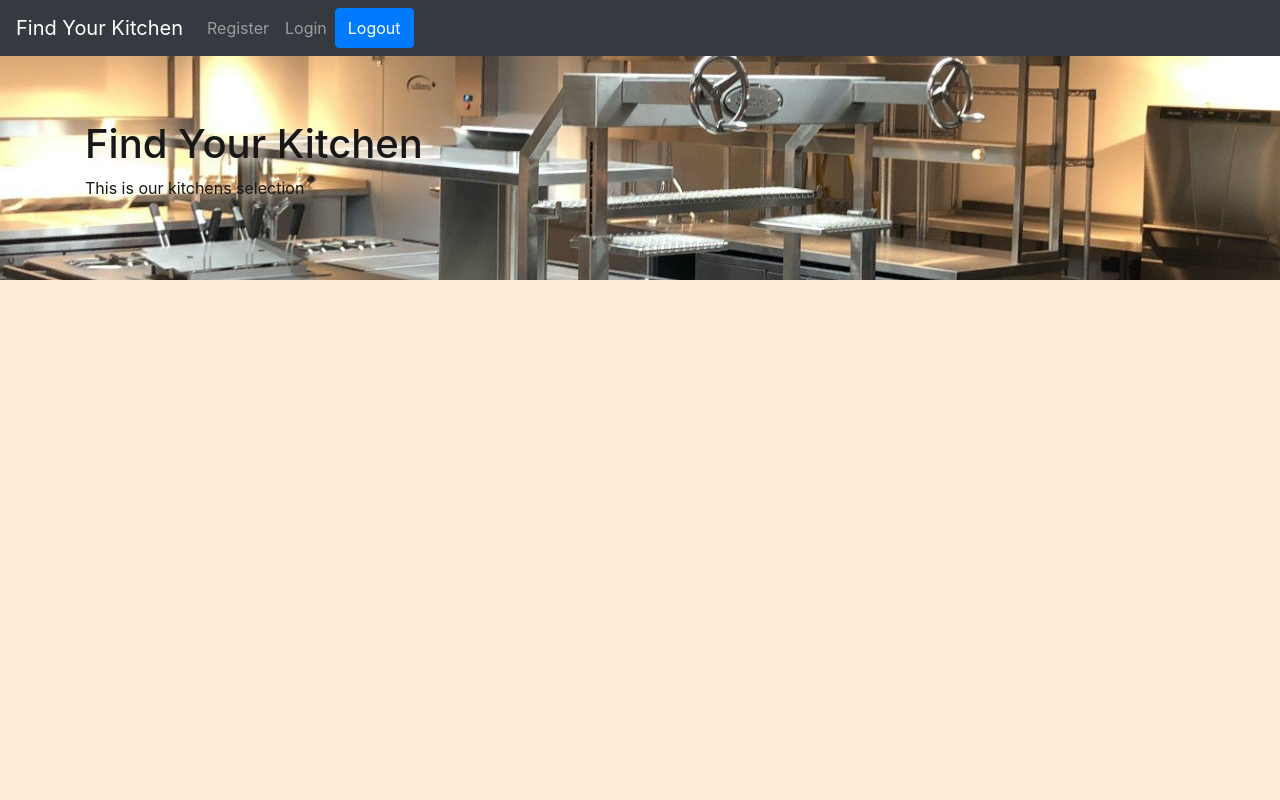
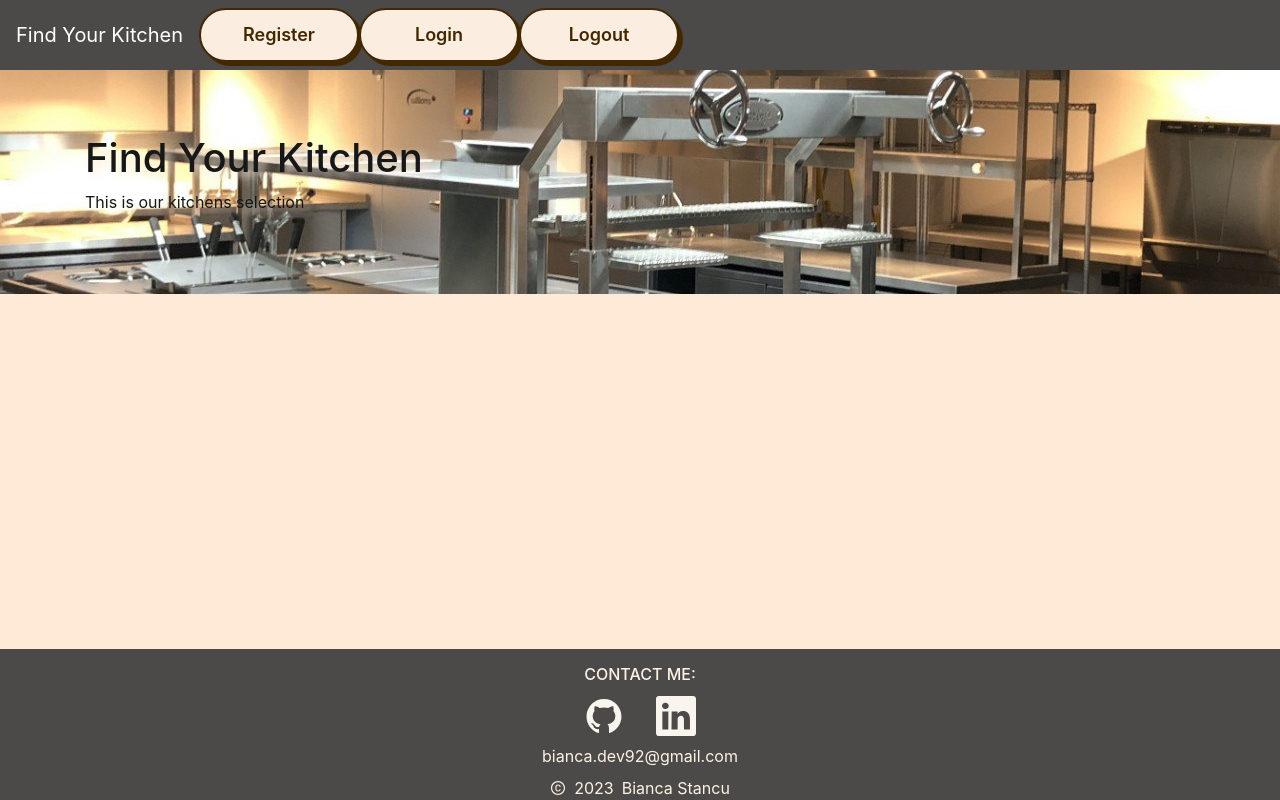
Before and after one commit to iachiru/CS-Frontend, a React (Create React App) app: page / in a window 1280 px wide. Built offline with nearby package versions, Linux system fonts and the light colour scheme; no server answers.

Commit message:
added footer, made register and login into modals. Kitchen upload images does not seem to work, need to look into

```diff
--- a/package.json
+++ b/package.json
@@ -13,14 +13,16 @@
     "react": "^18.2.0",
     "react-bootstrap": "^1.6.6",
     "react-dom": "^18.2.0",
+    "react-icons": "^4.9.0",
     "react-redux": "^8.0.5",
     "react-router-dom": "^6.8.0",
-    "react-scripts": "5.0.1",
+    "react-scripts": "^5.0.1",
     "react-toastify": "^9.1.1",
     "redux": "^4.2.1",
     "redux-persist": "^6.0.0",
     "redux-persist-transform-encrypt": "^4.0.0",
-    "web-vitals": "^2.1.4"
+    "web-vitals": "^2.1.4",
+    "webpack": "^5.86.0"
   },
   "scripts": {
     "start": "react-scripts start",
--- a/src/App.js
+++ b/src/App.js
@@ -7,11 +7,12 @@ import { ToastContainer } from "react-toastify";
 import "react-toastify/dist/ReactToastify.css";
 import Profile from "./users/Profile";
 import HomePage from "./pages/HomePage";
-
 import AdditionalInfo from "./users/AdditionalInfo";
+import Footer from "./components/Footer";
 
 function App() {
   return (
+    <div className="App">
       <BrowserRouter>
         <NavbarComponent />
         <Routes>
@@ -22,7 +23,9 @@ function App() {
           <Route element={<HomePage />} path="/" />
         </Routes>
         <ToastContainer />
+        <Footer />
       </BrowserRouter>
+    </div>
   );
 }
 
--- /dev/null
+++ b/src/components/Footer.jsx
@@ -0,0 +1,30 @@
+import { AiFillGithub, AiOutlineCopyrightCircle } from "react-icons/ai";
+import { BsLinkedin } from "react-icons/bs";
+
+const Footer = () => {
+  return (
+    <div className="footer d-flex flex-column align-items-center mt-auto">
+      <h6 className="mt-3">CONTACT ME:</h6>
+      <div className="d-flex mb-1">
+        <a href="https://github.com/iachiru">
+          <div className="m-1 mx-3">
+            <AiFillGithub size={40} className="footer-icon" />
+          </div>
+        </a>
+        <a href="https://www.linkedin.com/in/biancastancu/">
+          <div className="m-1 mx-3">
+            <BsLinkedin size={40} className="footer-icon" />
+          </div>
+        </a>
+      </div>
+      <p className="mb-0">bianca.dev92@gmail.com</p>
+      <div className="d-flex align-items-center mt-2">
+        <AiOutlineCopyrightCircle />
+        <span className="mx-2">2023</span>
+        <p className="mb-0">Bianca Stancu</p>
+      </div>
+    </div>
+  );
+};
+
+export default Footer;
--- a/src/components/NavbarComponent.jsx
+++ b/src/components/NavbarComponent.jsx
@@ -3,6 +3,8 @@ import { Button, Nav } from "react-bootstrap";
 import { Link } from "react-router-dom";
 import { useDispatch } from "react-redux";
 import { logout } from "../redux/actions";
+import RegisterModal from "../users/RegisterModal";
+import LoginModal from "../users/LoginModal";
 
 const NavbarComponent = () => {
   const dispatch = useDispatch();
@@ -12,17 +14,14 @@ const NavbarComponent = () => {
 
   return (
     <>
-      <Navbar bg="dark" variant="dark" className="navBar">
+      <Navbar variant="dark" className="navBar">
         <Navbar.Brand href="/home">Find Your Kitchen</Navbar.Brand>
         <Nav className="mr-auto">
-          <Link to="/register">
-            <div className={"nav-link"}>Register</div>{" "}
-          </Link>
-          <Link to="/login">
-            {" "}
-            <div className={"nav-link"}>Login</div>
-          </Link>
-          <Button onClick={signOut}>Logout</Button>
+          <RegisterModal />
+          <LoginModal />
+          <Button className="kitchen-card-button" onClick={signOut}>
+            Logout
+          </Button>
         </Nav>
       </Navbar>
     </>
--- a/src/index.css
+++ b/src/index.css
@@ -13,8 +13,15 @@ code {
     monospace;
 }
 
+.App {
+  display: flex;
+  flex-direction: column;
+  min-height: 100vh;
+}
+
 .navBar {
-  background-color: #171717ff;
+  color: #fef2e6;
+  background-color: #4b4a48ff;
 }
 
 /* kitchen CSS */
@@ -122,3 +129,12 @@ code {
   width: 30%;
   height: 100%;
 }
+
+.footer {
+  background-color: #4b4a48ff;
+  color: #fef2e6;
+}
+
+.footer-icon {
+  color: #f9f4edff;
+}
--- /dev/null
+++ b/src/users/LoginModal.jsx
@@ -0,0 +1,91 @@
+import React, { useState } from "react";
+import { Button, Form, Modal } from "react-bootstrap";
+import { useDispatch, useSelector } from "react-redux";
+import { useNavigate } from "react-router-dom";
+import { logInUser } from "../redux/actions";
+
+function LoginModal() {
+  const [show, setShow] = useState(false);
+
+  const handleClose = () => setShow(false);
+  const handleShow = () => setShow(true);
+
+  const dispatch = useDispatch();
+  const navigate = useNavigate();
+  const [formData, setFormData] = useState({
+    email: "",
+    password: "",
+    address: "",
+    companyName: "",
+    companyAddress: "",
+    companyType: "",
+    hostType: "",
+  });
+
+  const { email, password, address, companyName, companyAddress, companyType } =
+    formData;
+  const user = useSelector((state) => state.users.user);
+
+  const onSubmit = (e) => {
+    e.preventDefault();
+    dispatch(logInUser(formData));
+    if (
+      user &&
+      (!user.address ||
+        !user.companyName ||
+        !user.companyAddress ||
+        !user.companyType) //not fully working
+    ) {
+      navigate("/additional-info");
+    } else {
+      navigate("/profile");
+    }
+  };
+
+  return (
+    <>
+      <Button className="kitchen-card-button" onClick={handleShow}>
+        Login
+      </Button>
+      <Modal show={show} onHide={handleClose}>
+        <Modal.Header closeButton>
+          <Modal.Title>Login</Modal.Title>
+        </Modal.Header>
+        <Modal.Body>
+          <Form onSubmit={onSubmit}>
+            <Form.Group className="mb-3" controlId="formBasicEmail">
+              <Form.Label>Email address</Form.Label>
+              <Form.Control
+                type="email"
+                placeholder="Enter email"
+                value={email}
+                onChange={(e) =>
+                  setFormData({ ...formData, email: e.target.value })
+                }
+              />
+            </Form.Group>
+
+            <Form.Group className="mb-3" controlId="formBasicPassword">
+              <Form.Label>Password</Form.Label>
+              <Form.Control
+                type="password"
+                placeholder="Password"
+                value={password}
+                onChange={(e) =>
+                  setFormData({ ...formData, password: e.target.value })
+                }
+              />
+            </Form.Group>
+
+            <Button className="kitchen-card-button" type="submit">
+              Submit
+            </Button>
+          </Form>
+        </Modal.Body>
+        <Modal.Footer></Modal.Footer>
+      </Modal>
+    </>
+  );
+}
+
+export default LoginModal;
--- /dev/null
+++ b/src/users/RegisterModal.jsx
@@ -0,0 +1,133 @@
+import React, { useState } from "react";
+import { Button, Form, Modal } from "react-bootstrap";
+import { useDispatch } from "react-redux";
+import { useNavigate } from "react-router-dom";
+import { registerUser } from "../redux/actions";
+import { toast } from "react-toastify";
+
+function RegisterModal() {
+  const [show, setShow] = useState(false);
+
+  const handleClose = () => setShow(false);
+  const handleShow = () => setShow(true);
+
+  const [formData, setFormData] = useState({
+    name: "",
+    password: "",
+    password2: "",
+    email: "",
+    host: false,
+  });
+  const [error, setError] = useState("");
+  //const [isHost, setIsHost] = useState(false)
+  const navigate = useNavigate();
+  const dispatch = useDispatch();
+  const { name, email, password, password2 } = formData;
+
+  const onSubmit = (e) => {
+    e.preventDefault();
+
+    if (!formData.name || !formData.password || !formData.email) {
+      return setError("Please complete all fields");
+    }
+    if (password !== password2) {
+      return setError("Passwords do not match");
+    }
+    setError("");
+    dispatch(registerUser(formData));
+    navigate("/login");
+  };
+
+  return (
+    <>
+      <Button className="kitchen-card-button" onClick={handleShow}>
+        Register
+      </Button>
+      <Modal show={show} onHide={handleClose}>
+        <Modal.Header closeButton>
+          <Modal.Title>Register</Modal.Title>
+        </Modal.Header>
+        <Modal.Body>
+          <Form onSubmit={onSubmit}>
+            {error && toast.error(error)}
+
+            <Form.Group className="mb-3" controlId="formBasicName">
+              <Form.Label>Name</Form.Label>
+              <Form.Control
+                type="name"
+                placeholder="Enter your full name"
+                value={name}
+                onChange={(e) => {
+                  setFormData({ ...formData, name: e.target.value });
+                  setError("");
+                }}
+              />
+            </Form.Group>
+
+            <Form.Group className="mb-3" controlId="formBasicEmail">
+              <Form.Label>Email address</Form.Label>
+              <Form.Control
+                type="email"
+                placeholder="Enter email"
+                value={email}
+                onChange={(e) => {
+                  setFormData({ ...formData, email: e.target.value });
+                  setError("");
+                }}
+              />
+            </Form.Group>
+
+            <Form.Group className="mb-3" controlId="formBasicPassword">
+              <Form.Label>Password</Form.Label>
+              <Form.Control
+                type="password"
+                placeholder="Password"
+                value={password}
+                onChange={(e) => {
+                  setFormData({ ...formData, password: e.target.value });
+                  setError("");
+                }}
+              />
+            </Form.Group>
+
+            <Form.Group className="mb-3" controlId="formBasicPassword2">
+              <Form.Label>Confirm password</Form.Label>
+              <Form.Control
+                type="password"
+                placeholder="Confirm password"
+                value={password2}
+                onChange={(e) => {
+                  setFormData({ ...formData, password2: e.target.value });
+                  setError("");
+                }}
+              />
+            </Form.Group>
+
+            <Form.Group className="mb-3" controlId="formBasicCheckbox">
+              <Form.Check
+                type="checkbox"
+                label="Host"
+                checked={formData.host}
+                onChange={(e) => {
+                  setFormData({ ...formData, host: e.target.checked });
+
+                  setError("");
+                }}
+              />
+            </Form.Group>
+            <Button
+              className="kitchen-card-button"
+              variant="primary"
+              type="submit"
+            >
+              Submit
+            </Button>
+          </Form>
+        </Modal.Body>
+        <Modal.Footer></Modal.Footer>
+      </Modal>
+    </>
+  );
+}
+
+export default RegisterModal;
```
Also changed, not shown: 1 other file (tests, documents, lock files or other folders). Lines whose indentation alone changed are shown as unchanged.
